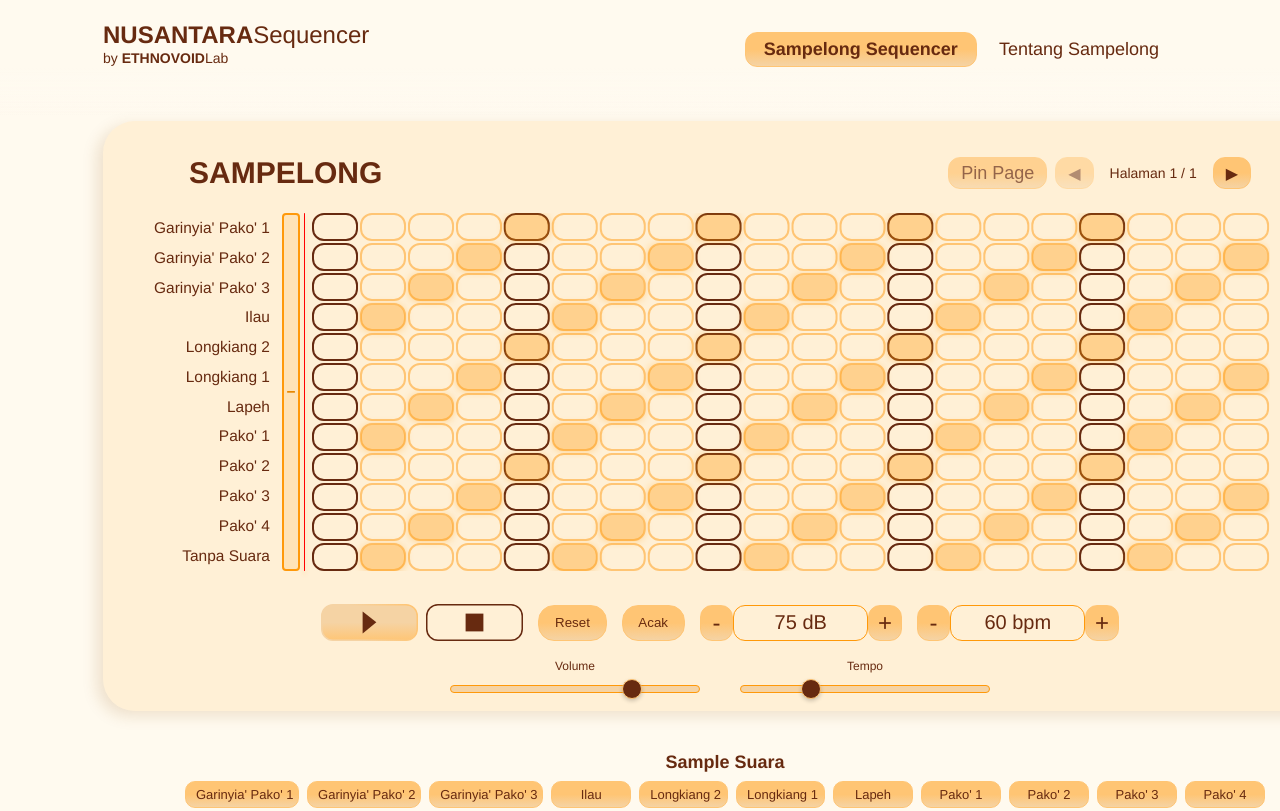
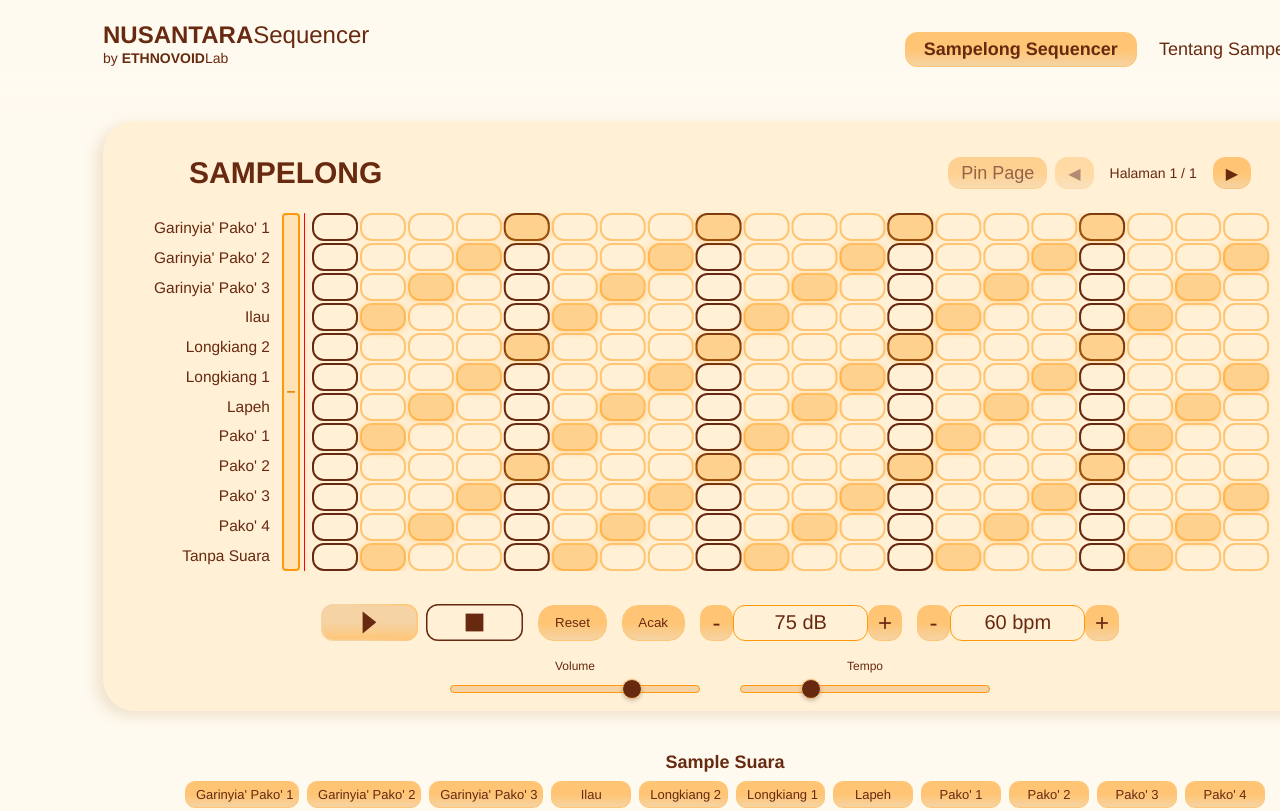
Before and after one commit to RKCreative128/ethnovoid-lab, a plain HTML site: page index.html in a window 1280 px wide. Shown: the top 811 px of the page. Drawn offline with Linux system fonts and the light colour scheme; no server answers.

Commit message:
styles.css

```diff
--- a/styles.css
+++ b/styles.css
@@ -21,7 +21,7 @@ body {
     position: fixed;
     top: 0;
     left: 0;
-    width: 100%;
+    width: 1440px;
     height: 115.44px;
     z-index: 1000;
     overflow: hidden;
```
